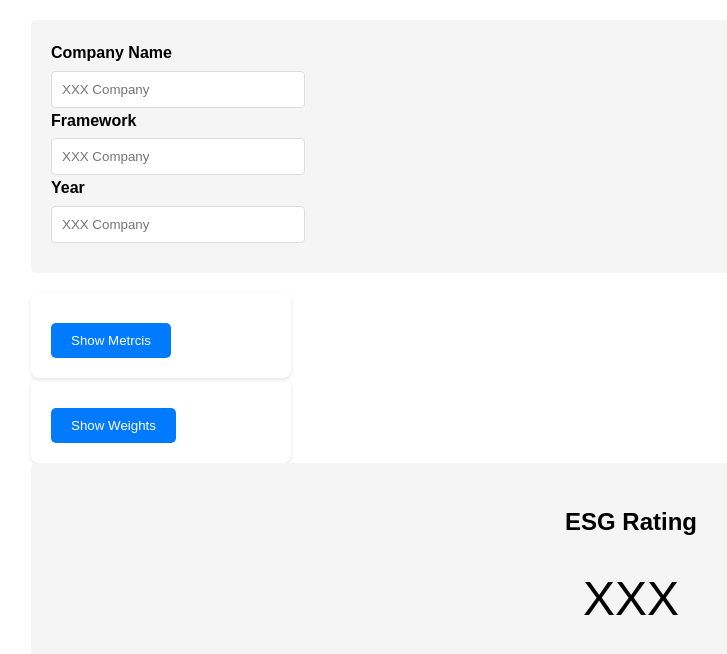
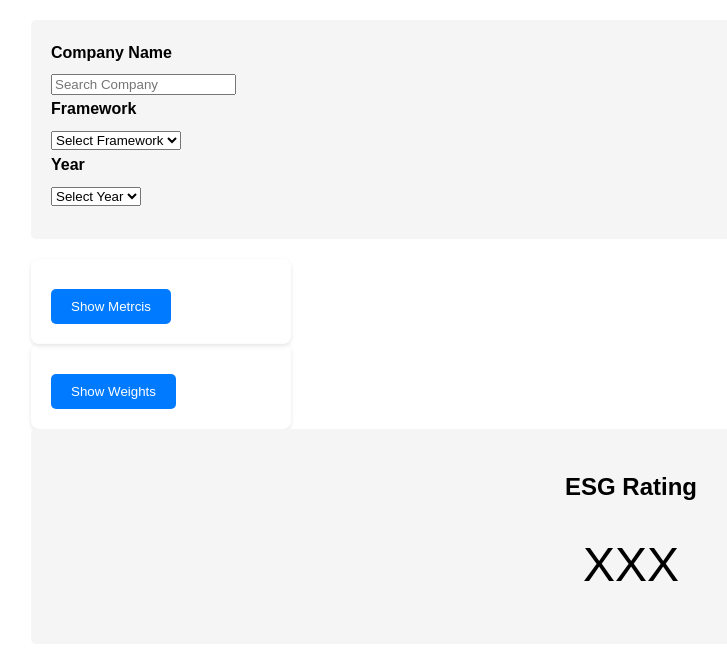
Before and after one commit to TrolLyoUr/ESG_Project, a React (Create React App) app in the folder login-demo/: page /esg in a window 1280 px wide. Shown: the top 654 px of the page, without its empty margins (9-736 px from the left). Built offline with nearby package versions, Linux system fonts and the light colour scheme.

Commit message:
Update ESGForm.js

```diff
--- a/login-demo/src/esg/ESGForm.js
+++ b/login-demo/src/esg/ESGForm.js
@@ -1,18 +1,33 @@
-// ESGForm.js
 import React from 'react';
 import './ESGForm.css';
-
 
 const ESGForm = () => {
   return (
     <form className="esg-form">
       <div className="input-group">
         <label>Company Name</label>
-        <input type="text" placeholder="XXX Company" />
+        <input type="search" list="company-options" placeholder="Search Company" />
+        <datalist id="company-options">
+          <option value="1">1</option>
+          <option value="2">2</option>
+          <option value="3">3</option>
+        </datalist>
+
         <label>Framework</label>
-        <input type="text" placeholder="XXX Company" />
+        <select>
+          <option value="Select Framework">Select Framework</option>
+          <option value="GRI">GRI</option>
+          <option value="SASB">SASB</option>
+          <option value="TCFD">TCFD</option>
+        </select>
+
         <label>Year</label>
-        <input type="text" placeholder="XXX Company" />
+        <select>
+          <option value="Select Year">Select Year</option>
+          <option value="2022">2022</option>
+          <option value="2023">2023</option>
+          <option value="2024">2024</option>
+        </select>
       </div>
       {/* Add other input groups for standard and year */}
       {/* Add buttons for reset weights and add another company */}
```
